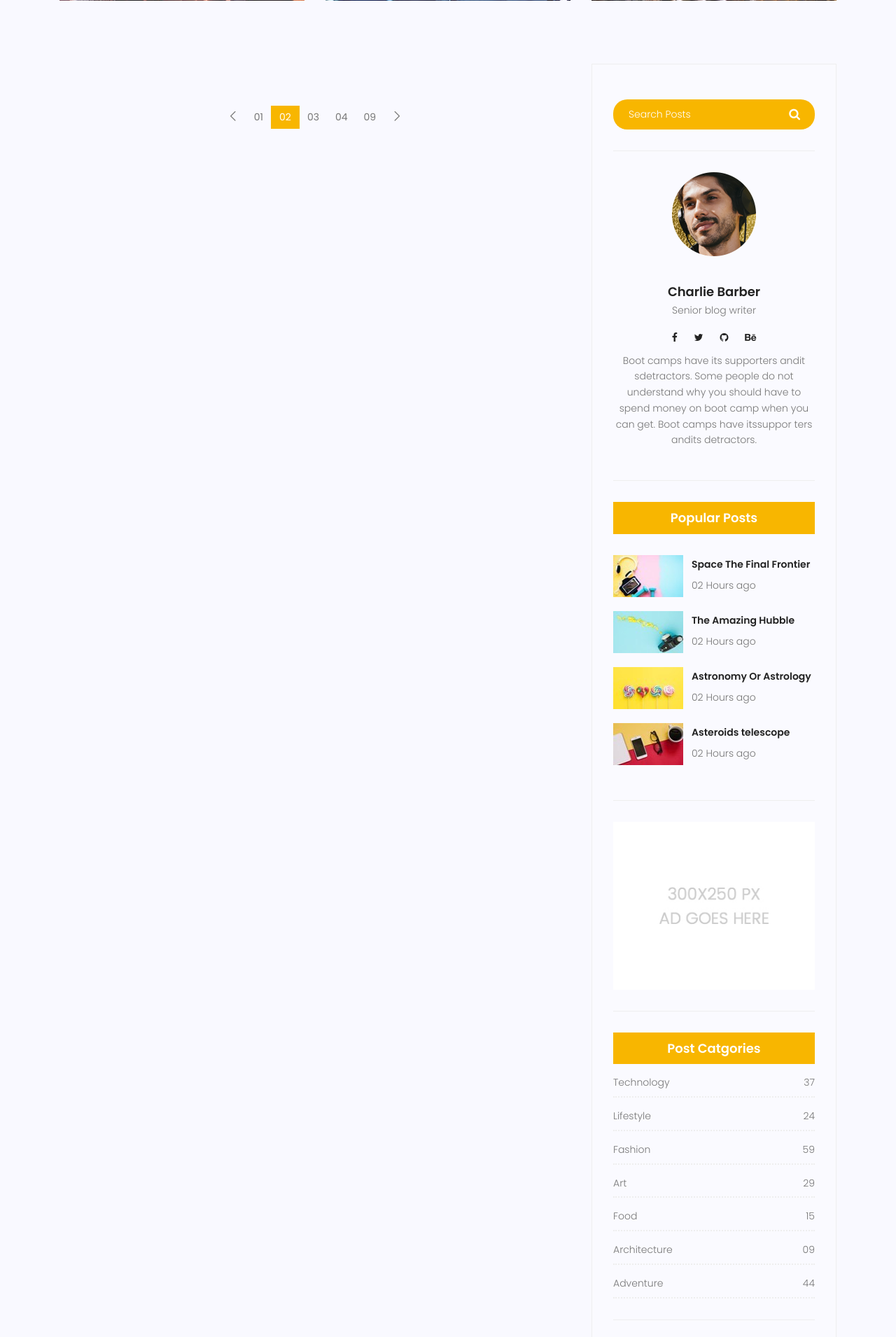
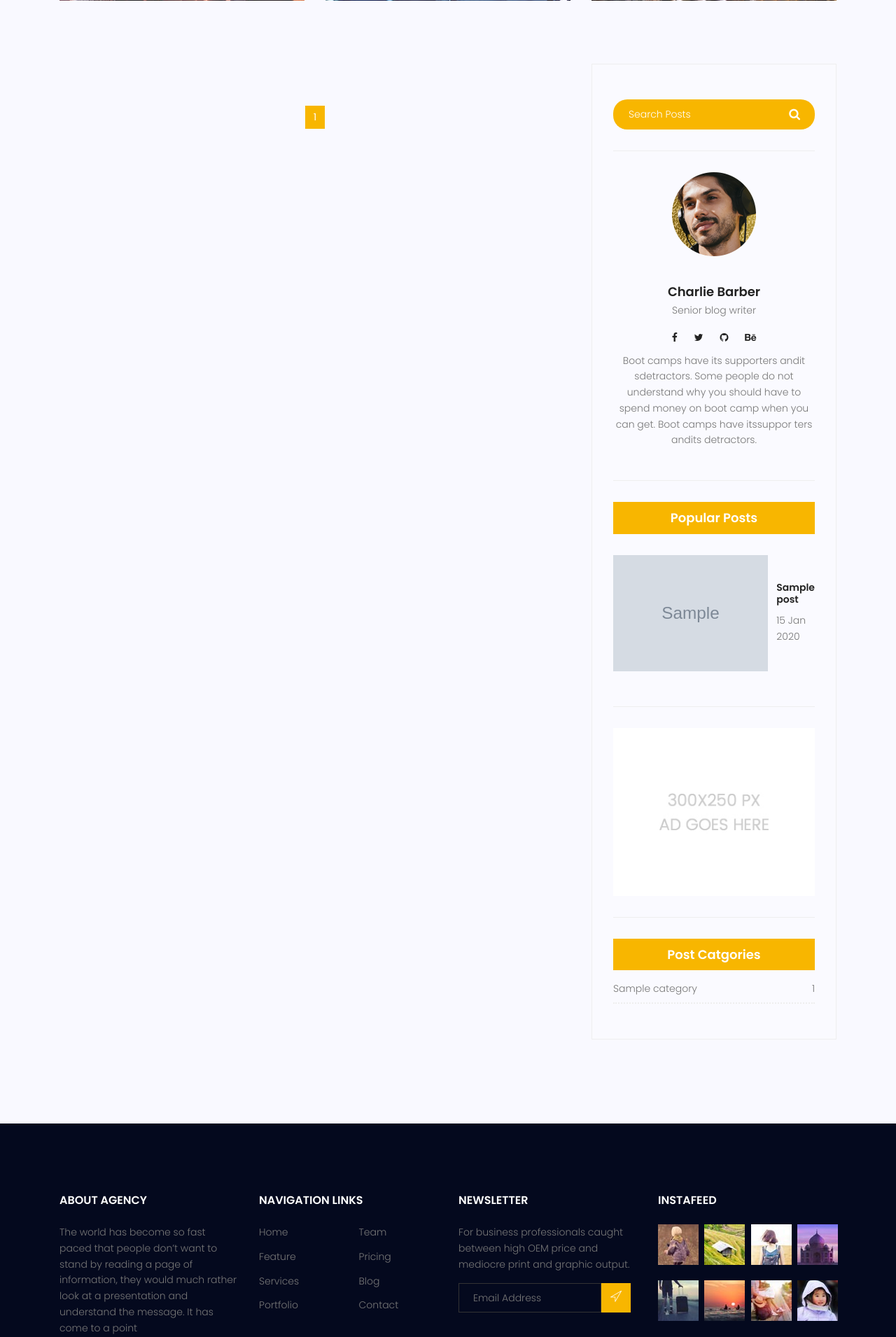
Before and after one commit to arshiazt/travel, a Django app: page /blog/category/1 in a window 1280 px wide. Shown: the part 991-2901 px from the top of the page at 70% size. Run offline with Django 5.2, Linux system fonts and the light colour scheme; tables that the repository leaves empty hold one stand-in row (values such as "Sample post"); grey boxes marked "Sample" are stand-in pictures; some libraries are stand-ins or nearby versions.

Commit message:
add template tags for latest posts and post categories, and implement search

```diff
--- a/blog/templatetags/blog_tags.py
+++ b/blog/templatetags/blog_tags.py
@@ -6,3 +6,20 @@ register = template.Library()
 @register.simple_tag(name='comment_count')
 def function(pid):
     return Comment.objects.filter(post=pid,approved=True).count()
+
+@register.inclusion_tag('blog/blog-category.html')
+def post_category():
+
+    posts = Post.objects.filter(status=1)
+    category = Category.objects.all()
+    cat_dict = {}
+
+    for name in category:
+        cat_dict[name] = posts.filter(category=name).count()
+    return {'categories':cat_dict}
+
+@register.inclusion_tag('blog/blog-latest-post.html')
+def latest_post(arg=3):
+
+    posts  = Post.objects.filter(status=1)[:arg]
+    return {'posts':posts}
--- a/blog/urls.py
+++ b/blog/urls.py
@@ -1,12 +1,13 @@
 from django.urls import path
-from .views import blog_view,blog_single_view
+from .views import blog_view,blog_single_view,blog_search_view
 
 app_name = 'blog'
 
 urlpatterns = [
     path('',blog_view,name='index'),
-    path('single',blog_single_view,name='single'),
+    path('<int:pid>',blog_single_view,name='single'),
     path('category/<str:cat_name>' ,blog_view,name='category'),
     path('tag/<str:tag_name>' ,blog_view,name='tag'),
     path('author/<str:author_username>',blog_view,name='author'),
+    path('search/',blog_search_view,name='search'),
 ]
--- a/blog/views.py
+++ b/blog/views.py
@@ -1,4 +1,5 @@
 from django.shortcuts import render,get_object_or_404
+from django.core.paginator import Paginator,PageNotAnInteger,EmptyPage
 from .models import Post,Comment
 from .forms import CommentForm
 
@@ -14,8 +15,29 @@ def blog_view(request,**kwargs):
     if kwargs.get('tag_name') != None:
         posts = posts.filter(tags__name__in=[kwargs['tag_name']])
 
+    posts = Paginator(posts,3)
+    try:
+        page_number = request.GET.get('page')
+        posts = posts.get_page(page_number)
+    except PageNotAnInteger:
+        posts = posts.get_page(1)
+    except EmptyPage:
+        posts = posts.get_page(1)
+
     context = {'posts':posts}
     return render(request,'blog/blog-home.html',context)
 
-def blog_single_view(request):
-    return render(request,'blog/blog-single.html')
+def blog_single_view(request,pid):
+    posts = Post.objects.filter(status=1)
+    post = get_object_or_404(posts,pk=pid)
+    return render(request,'blog/blog-single.html',{'post':post})
+
+def blog_search_view(request):
+
+    posts = Post.objects.filter(status=1)
+    if request.method == 'GET':
+        if request.GET.get('s'):
+            s = request.GET.get('s')
+            posts = posts.filter(content__contains=s)
+    context = {'posts':posts}
+    return render(request,'blog/blog-home.html',context)
--- a/templates/blog/blog-category.html
+++ b/templates/blog/blog-category.html
@@ -2,47 +2,13 @@
 <div class="single-sidebar-widget post-category-widget">
     <h4 class="category-title">Post Catgories</h4>
     <ul class="cat-list">
+        {% for name,count in categories.items %}
         <li>
-            <a href="#" class="d-flex justify-content-between">
-                <p>Technology</p>
-                <p>37</p>
+            <a href="{% url 'blog:category' cat_name=name %}" class="d-flex justify-content-between">
+                <p>{{name}}</p>
+                <p>{{count}}</p>
             </a>
         </li>
-        <li>
-            <a href="#" class="d-flex justify-content-between">
-                <p>Lifestyle</p>
-                <p>24</p>
-            </a>
-        </li>
-        <li>
-            <a href="#" class="d-flex justify-content-between">
-                <p>Fashion</p>
-                <p>59</p>
-            </a>
-        </li>
-        <li>
-            <a href="#" class="d-flex justify-content-between">
-                <p>Art</p>
-                <p>29</p>
-            </a>
-        </li>
-        <li>
-            <a href="#" class="d-flex justify-content-between">
-                <p>Food</p>
-                <p>15</p>
-            </a>
-        </li>
-        <li>
-            <a href="#" class="d-flex justify-content-between">
-                <p>Architecture</p>
-                <p>09</p>
-            </a>
-        </li>
-        <li>
-            <a href="#" class="d-flex justify-content-between">
-                <p>Adventure</p>
-                <p>44</p>
-            </a>
-        </li>
+        {% endfor %}
     </ul>
 </div>
--- a/templates/blog/blog-home.html
+++ b/templates/blog/blog-home.html
@@ -113,37 +113,46 @@
 							<img class="img-fluid" src="{{ post.image.url }}" alt="">
 							{% endif %}
 						</div>
-						<a class="posts-title" href="blog-single.html">
+						<a class="posts-title" href="{% url 'blog:single' pid=post.id %}">
 							<h3>{{ post.title }}</h3>
 						</a>
 						<p class="excert">
 							{{ post.content|truncatechars:100 }}
 						</p>
-						<a href="blog-single.html" class="primary-btn">View More</a>
+						<a href="{% url 'blog:single' pid=post.id %}" class="primary-btn">View More</a>
 					</div>
 				</div>
 				{% endfor %}
 				<nav class="blog-pagination justify-content-center d-flex">
 					<ul class="pagination">
+						{% if posts.has_previous %}
 						<li class="page-item">
-							<a href="#" class="page-link" aria-label="Previous">
+							<a href="?page={{ posts.previous_page_number }}" class="page-link" aria-label="Previous">
 								<span aria-hidden="true">
 									<span class="lnr lnr-chevron-left"></span>
 								</span>
 							</a>
 						</li>
-						<li class="page-item"><a href="#" class="page-link">01</a></li>
-						<li class="page-item active"><a href="#" class="page-link">02</a></li>
-						<li class="page-item"><a href="#" class="page-link">03</a></li>
-						<li class="page-item"><a href="#" class="page-link">04</a></li>
-						<li class="page-item"><a href="#" class="page-link">09</a></li>
+						{% endif %}
+
+						{% for i in posts.paginator.page_range %}
+						{% if posts.number == i %}
+
+						<li class="page-item active"><a href="?page={{i}}" class="page-link">{{i}}</a></li>
+						{% else %}
+						<li class="page-item"><a href="?page={{i}}" class="page-link">{{i}}</a></li>
+						{% endif %}
+						{% endfor %}
+
+						{% if posts.has_next %}
 						<li class="page-item">
-							<a href="#" class="page-link" aria-label="Next">
+							<a href="?page={{ posts.next_page_number }}" class="page-link" aria-label="Next">
 								<span aria-hidden="true">
 									<span class="lnr lnr-chevron-right"></span>
 								</span>
 							</a>
 						</li>
+						{% endif %}
 					</ul>
 				</nav>
 			</div>
@@ -151,10 +160,9 @@
 				<div class="widget-wrap">
 					{% include 'blog/blog-search.html' %}
 					{% include 'blog/blog-writer.html' %}
-					{% include 'blog/blog-latest-post.html' %}
+					{% latest_post %}
 					{% include 'blog/blog-ads.html' %}
-					{% include 'blog/blog-category.html' %}
-					{% include 'blog/blog-tag.html' %}
+					{% post_category %}
 				</div>
 			</div>
 		</div>
--- a/templates/blog/blog-latest-post.html
+++ b/templates/blog/blog-latest-post.html
@@ -2,49 +2,20 @@
 <div class="single-sidebar-widget popular-post-widget">
 	<h4 class="popular-title">Popular Posts</h4>
 	<div class="popular-post-list">
+		{% for post in posts %}
 		<div class="single-post-list d-flex flex-row align-items-center">
 			<div class="thumb">
-				<img class="img-fluid" src="{% static 'img/blog/pp1.jpg' %}" alt="">
+				{% if post.image %}
+					<img class="img-fluid" src="{{ post.image.url }}" alt="">
+				{% endif %}
 			</div>
 			<div class="details">
-				<a href="blog-single.html">
-					<h6>Space The Final Frontier</h6>
+				<a href="{% url 'blog:single' pid=post.id %}">
+					<h6>{{ post.title }}</h6>
 				</a>
-				<p>02 Hours ago</p>
+				<p>{{ post.published_date|date:"d M Y" }}</p>
 			</div>
 		</div>
-		<div class="single-post-list d-flex flex-row align-items-center">
-			<div class="thumb">
-				<img class="img-fluid" src="{% static 'img/blog/pp2.jpg' %}" alt="">
-			</div>
-			<div class="details">
-				<a href="blog-single.html">
-					<h6>The Amazing Hubble</h6>
-				</a>
-				<p>02 Hours ago</p>
-			</div>
-		</div>
-		<div class="single-post-list d-flex flex-row align-items-center">
-			<div class="thumb">
-				<img class="img-fluid" src="{% static 'img/blog/pp3.jpg' %}" alt="">
-			</div>
-			<div class="details">
-				<a href="blog-single.html">
-					<h6>Astronomy Or Astrology</h6>
-				</a>
-				<p>02 Hours ago</p>
-			</div>
-		</div>
-		<div class="single-post-list d-flex flex-row align-items-center">
-			<div class="thumb">
-				<img class="img-fluid" src="{% static 'img/blog/pp4.jpg' %}" alt="">
-			</div>
-			<div class="details">
-				<a href="blog-single.html">
-					<h6>Asteroids telescope</h6>
-				</a>
-				<p>02 Hours ago</p>
-			</div>
-		</div>
+		{% endfor %}
 	</div>
 </div>
--- a/templates/blog/blog-search.html
+++ b/templates/blog/blog-search.html
@@ -1,6 +1,7 @@
 {% load static %}
 <div class="single-sidebar-widget search-widget">
-	<form class="search-form" action="#">
+	<form class="search-form" action="{% url 'blog:search' %}">
+		{% csrf_token %}
 		<input placeholder="Search Posts" name="search" type="text" onfocus="this.placeholder = ''"
 			onblur="this.placeholder = 'Search Posts'">
 		<button type="submit"><i class="fa fa-search"></i></button>
```
